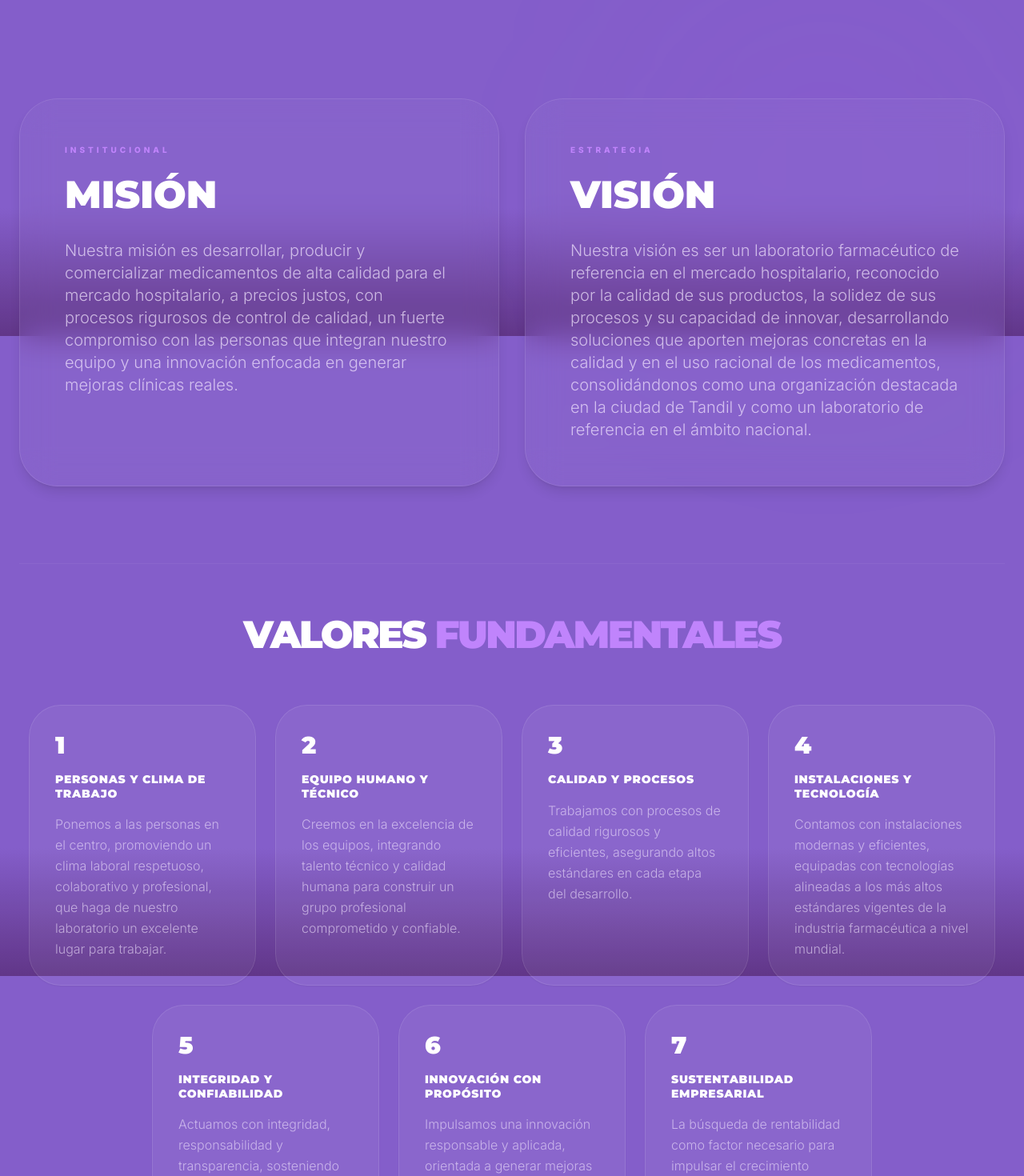
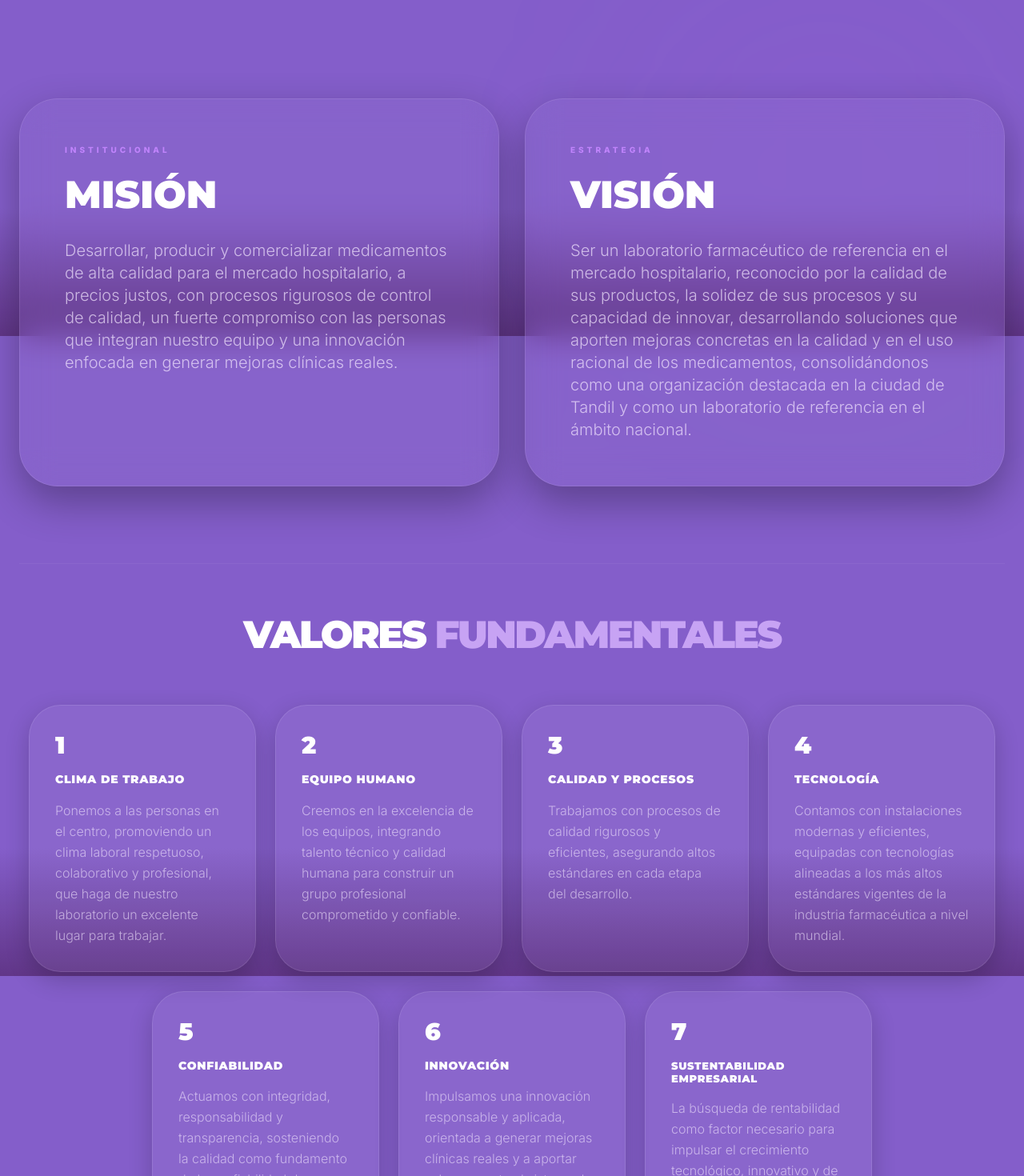
Before and after one commit to Marketing-Newtec/newtec-sitioweb, a React (Vite) app: page / in a window 1280 px wide. Shown: the part 4380-5850 px from the top of the page at 80% size. Built offline with nearby package versions, Linux system fonts and the light colour scheme.

Commit message:
Nosotros-3

```diff
--- a/components/AboutSection.tsx
+++ b/components/AboutSection.tsx
@@ -3,13 +3,13 @@ import { motion } from 'framer-motion';
 
 export const AboutSection: React.FC = () => {
   const values = [
-    { id: 1, title: "Personas y clima de trabajo", desc: "Ponemos a las personas en el centro, promoviendo un clima laboral respetuoso, colaborativo y profesional, que haga de nuestro laboratorio un excelente lugar para trabajar." },
-    { id: 2, title: "Equipo humano y técnico", desc: "Creemos en la excelencia de los equipos, integrando talento técnico y calidad humana para construir un grupo profesional comprometido y confiable." },
-    { id: 3, title: "Calidad y procesos", desc: "Trabajamos con procesos de calidad rigurosos y eficientes, asegurando altos estándares en cada etapa del desarrollo." },
-    { id: 4, title: "Instalaciones y tecnología", desc: "Contamos con instalaciones modernas y eficientes, equipadas con tecnologías alineadas a los más altos estándares vigentes de la industria farmacéutica a nivel mundial." },
-    { id: 5, title: "Integridad y confiabilidad", desc: "Actuamos con integridad, responsabilidad y transparencia, sosteniendo la calidad como fundamento de la confiabilidad de nuestros medicamentos." },
-    { id: 6, title: "Innovación con propósito", desc: "Impulsamos una innovación responsable y aplicada, orientada a generar mejoras clínicas reales y a aportar valor concreto al sistema de salud." },
-    { id: 7, title: "Sustentabilidad empresarial", desc: "La búsqueda de rentabilidad como factor necesario para impulsar el crecimiento tecnológico, innovativo y de bienestar de los colaboradores y el entorno social." }
+    { id: 1, title: "CLIMA DE TRABAJO", desc: "Ponemos a las personas en el centro, promoviendo un clima laboral respetuoso, colaborativo y profesional, que haga de nuestro laboratorio un excelente lugar para trabajar." },
+    { id: 2, title: "EQUIPO HUMANO", desc: "Creemos en la excelencia de los equipos, integrando talento técnico y calidad humana para construir un grupo profesional comprometido y confiable." },
+    { id: 3, title: "CALIDAD Y PROCESOS", desc: "Trabajamos con procesos de calidad rigurosos y eficientes, asegurando altos estándares en cada etapa del desarrollo." },
+    { id: 4, title: "TECNOLOGÍA", desc: "Contamos con instalaciones modernas y eficientes, equipadas con tecnologías alineadas a los más altos estándares vigentes de la industria farmacéutica a nivel mundial." },
+    { id: 5, title: "CONFIABILIDAD", desc: "Actuamos con integridad, responsabilidad y transparencia, sosteniendo la calidad como fundamento de la confiabilidad de nuestros medicamentos." },
+    { id: 6, title: "INNOVACIÓN", desc: "Impulsamos una innovación responsable y aplicada, orientada a generar mejoras clínicas reales y a aportar valor concreto al sistema de salud." },
+    { id: 7, title: "SUSTENTABILIDAD EMPRESARIAL", desc: "La búsqueda de rentabilidad como factor necesario para impulsar el crecimiento tecnológico, innovativo y de bienestar de los colaboradores y el entorno social." }
   ];
 
   return (
@@ -24,14 +24,14 @@ export const AboutSection: React.FC = () => {
             initial={{ opacity: 0, x: -30 }}
             whileInView={{ opacity: 1, x: 0 }}
             viewport={{ once: true }}
-            className="glass-card p-10 md:p-14 rounded-[3rem] border border-white/10 shadow-lg group transition-all duration-500 hover:bg-white/10 hover:border-white/20"
+            className="glass-card p-10 md:p-14 rounded-[3rem] border border-white/10 shadow-[0_20px_50px_rgba(0,0,0,0.3)] group transition-all duration-500 hover:bg-white/10 hover:border-white/20"
           >
             <span className="text-[10px] font-black tracking-[0.4em] uppercase text-purple-400 mb-6 block">Institucional</span>
             <h3 className="text-4xl md:text-5xl font-brand font-black mb-8 uppercase text-white group-hover:text-purple-300 transition-colors duration-500">
               Misión
             </h3>
             <p className="text-purple-100/70 text-lg md:text-xl font-light leading-relaxed">
-              Nuestra misión es desarrollar, producir y comercializar medicamentos de alta calidad para el mercado hospitalario, a precios justos, con procesos rigurosos de control de calidad, un fuerte compromiso con las personas que integran nuestro equipo y una innovación enfocada en generar mejoras clínicas reales.
+              Desarrollar, producir y comercializar medicamentos de alta calidad para el mercado hospitalario, a precios justos, con procesos rigurosos de control de calidad, un fuerte compromiso con las personas que integran nuestro equipo y una innovación enfocada en generar mejoras clínicas reales.
             </p>
           </motion.div>
 
@@ -39,14 +39,14 @@ export const AboutSection: React.FC = () => {
             initial={{ opacity: 0, x: 30 }}
             whileInView={{ opacity: 1, x: 0 }}
             viewport={{ once: true }}
-            className="glass-card p-10 md:p-14 rounded-[3rem] border border-white/10 shadow-lg group transition-all duration-500 hover:bg-white/10 hover:border-white/20"
+            className="glass-card p-10 md:p-14 rounded-[3rem] border border-white/10 shadow-[0_20px_50px_rgba(0,0,0,0.3)] group transition-all duration-500 hover:bg-white/10 hover:border-white/20"
           >
             <span className="text-[10px] font-black tracking-[0.4em] uppercase text-purple-400 mb-6 block">Estrategia</span>
             <h3 className="text-4xl md:text-5xl font-brand font-black mb-8 uppercase text-white group-hover:text-purple-300 transition-colors duration-500">
               Visión
             </h3>
             <p className="text-purple-100/70 text-lg md:text-xl font-light leading-relaxed">
-              Nuestra visión es ser un laboratorio farmacéutico de referencia en el mercado hospitalario, reconocido por la calidad de sus productos, la solidez de sus procesos y su capacidad de innovar, desarrollando soluciones que aporten mejoras concretas en la calidad y en el uso racional de los medicamentos, consolidándonos como una organización destacada en la ciudad de Tandil y como un laboratorio de referencia en el ámbito nacional.
+              Ser un laboratorio farmacéutico de referencia en el mercado hospitalario, reconocido por la calidad de sus productos, la solidez de sus procesos y su capacidad de innovar, desarrollando soluciones que aporten mejoras concretas en la calidad y en el uso racional de los medicamentos, consolidándonos como una organización destacada en la ciudad de Tandil y como un laboratorio de referencia en el ámbito nacional.
             </p>
           </motion.div>
         </div>
@@ -60,7 +60,7 @@ export const AboutSection: React.FC = () => {
             className="mb-16 text-center"
           >
             <h3 className="text-3xl md:text-5xl font-brand font-black uppercase text-white tracking-tighter">
-              Valores <span className="text-purple-400">Fundamentales</span>
+              Valores <span style={{ color: 'rgb(216 180 254 / 0.8)' }}>Fundamentales</span>
             </h3>
           </motion.div>
 
@@ -73,12 +73,12 @@ export const AboutSection: React.FC = () => {
                 whileInView={{ opacity: 1, y: 0 }}
                 viewport={{ once: true }}
                 transition={{ delay: i * 0.1 }}
-                className="w-full sm:w-[calc(50%-1.5rem)] lg:w-[calc(25%-1.5rem)] min-w-[280px] p-8 rounded-[2.5rem] bg-white/5 border border-white/10 shadow-sm hover:shadow-purple-500/10 hover:border-white/20 transition-all duration-300 group"
+                className="w-full sm:w-[calc(50%-1.5rem)] lg:w-[calc(25%-1.5rem)] min-w-[280px] p-8 rounded-[2.5rem] bg-white/5 border border-white/10 shadow-[0_10px_30px_rgba(0,0,0,0.2)] hover:shadow-purple-500/10 hover:border-white/20 transition-all duration-300 group"
               >
                 <div className="text-white font-brand font-black text-3xl mb-4 opacity-100 group-hover:text-purple-400 transition-colors">
                   {val.id}
                 </div>
-                <h4 className="text-white font-brand font-black text-sm mb-4 leading-tight uppercase tracking-wider group-hover:text-purple-200 transition-colors">
+                <h4 className={`text-white font-brand font-black mb-4 leading-tight uppercase tracking-wider group-hover:text-purple-200 transition-colors ${val.title === "SUSTENTABILIDAD EMPRESARIAL" ? 'text-[13px]' : 'text-sm'}`}>
                   {val.title}
                 </h4>
                 <p className="text-purple-100/60 text-[16px] font-light leading-relaxed group-hover:text-purple-100/90 transition-colors">
```
